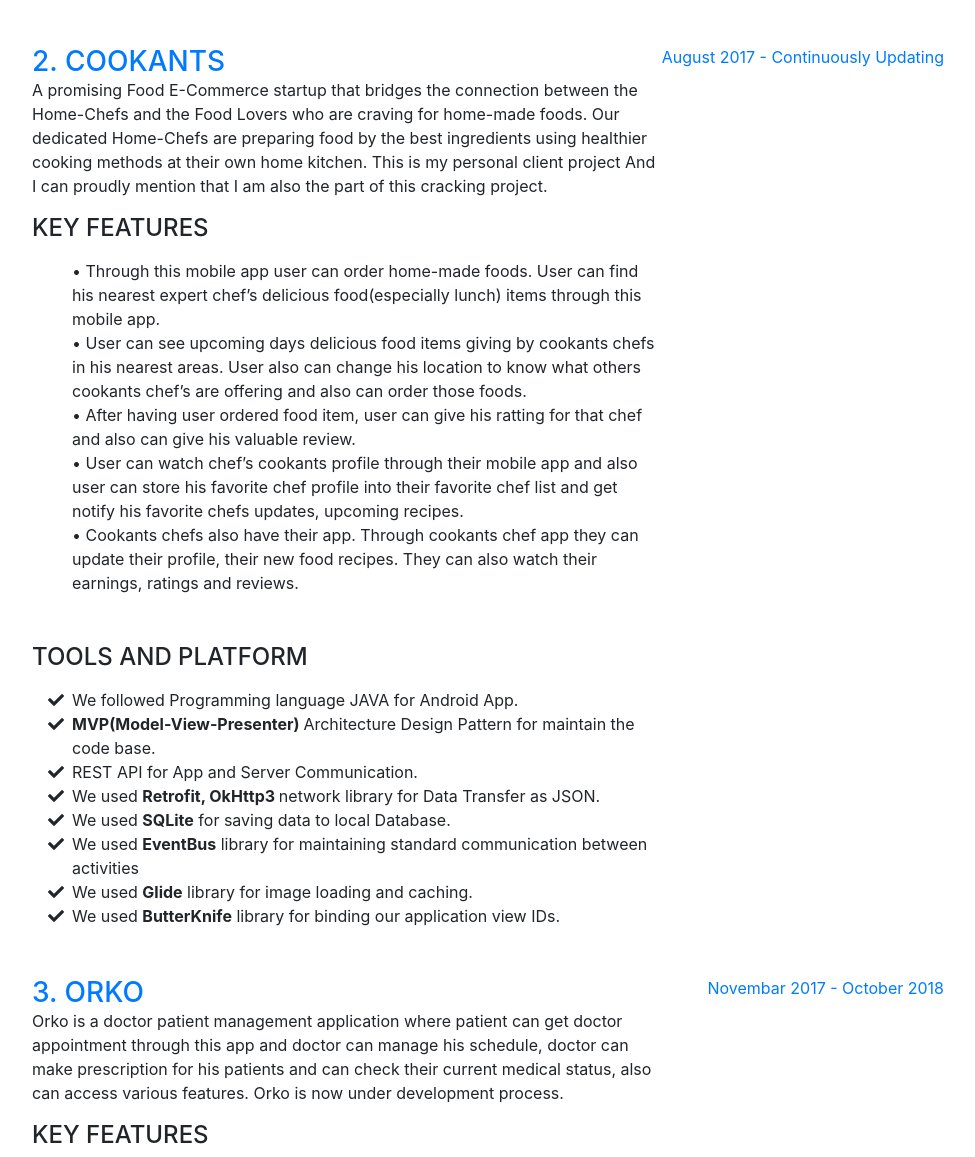
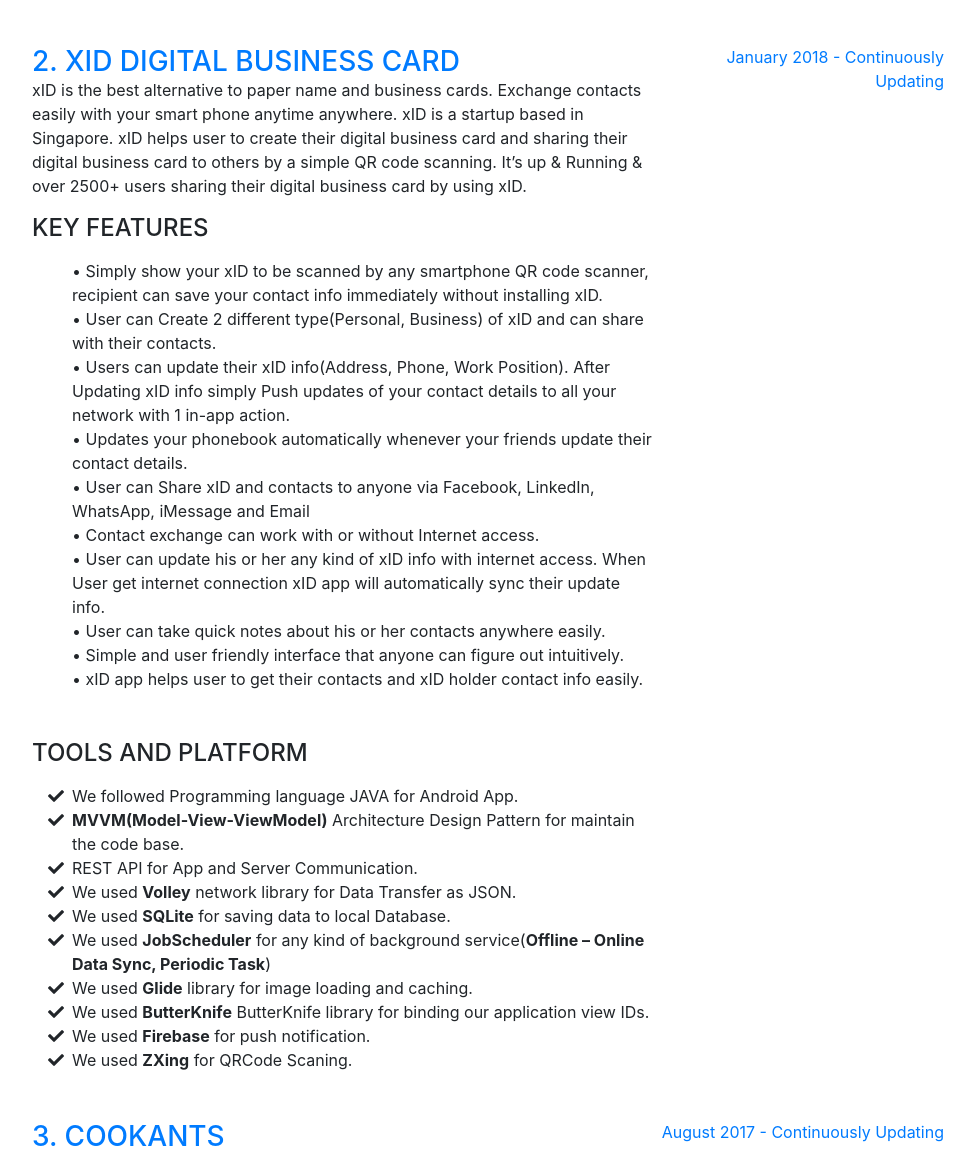
Before and after one commit to ImtiazDipto01/ImtiazDipto01.github.io, a website with bundled scripts: page index.html in a window 1280 px wide. Shown: the part 4681-5838 px from the top of the page, without its empty margins (288-1263 px from the left). Built offline with nearby package versions, Linux system fonts and the light colour scheme; a web font is replaced by a local one.

Commit message:
file edited

```diff
--- a/index.html
+++ b/index.html
@@ -342,7 +342,7 @@
             </div>
 
 
-          <!-- <div class="resume-item d-flex flex-column flex-md-row mb-5">
+          <div class="resume-item d-flex flex-column flex-md-row mb-5">
             <div class="resume-content mr-auto">
               <a href="https://play.google.com/store/apps/details?id=com.xidinfinity.xid"><h3 class="mb-0">2. xID Digital Business Card </h3></a>
               <p>xID is the best alternative to paper name and business cards. Exchange contacts easily with your smart phone anytime anywhere. xID is a startup based in Singapore. xID helps user to create their digital business card and sharing their digital business card to others by a simple QR code scanning. It’s up & Running & over 2500+ users sharing their digital business card by using xID.</p>
@@ -432,13 +432,13 @@
               <div class="resume-date text-md-right">
                 <span class="text-primary">January 2018 - Continuously Updating</span>
               </div>
-            </div> -->
+            </div>
 
 
 
             <div class="resume-item d-flex flex-column flex-md-row mb-5">
             <div class="resume-content mr-auto">
-              <a href="https://play.google.com/store/apps/details?id=com.cookants.customerapplication"><h3 class="mb-0">2. Cookants </h3></a>
+              <a href="https://play.google.com/store/apps/details?id=com.cookants.customerapplication"><h3 class="mb-0">3. Cookants </h3></a>
               <p>A promising Food E-Commerce startup that bridges the connection between the Home-Chefs and the Food Lovers who are craving for home-made foods. Our dedicated Home-Chefs are preparing food by the best ingredients using healthier cooking methods at their own home kitchen. This is my personal client project And I can proudly mention that I am also the part of this cracking project.</p>
 
 
@@ -505,7 +505,7 @@
 
             <div class="resume-item d-flex flex-column flex-md-row mb-5">
             <div class="resume-content mr-auto">
-              <a href="#"><h3 class="mb-0">3. ORKO </h3></a>
+              <a href="#"><h3 class="mb-0">4. ORKO </h3></a>
               <p>Orko is a doctor patient management application where patient can get doctor appointment through this app and doctor can manage his schedule, doctor can make prescription for his patients and can check their current medical status, also can access various features. Orko is now under development process.</p>
 
 
```
